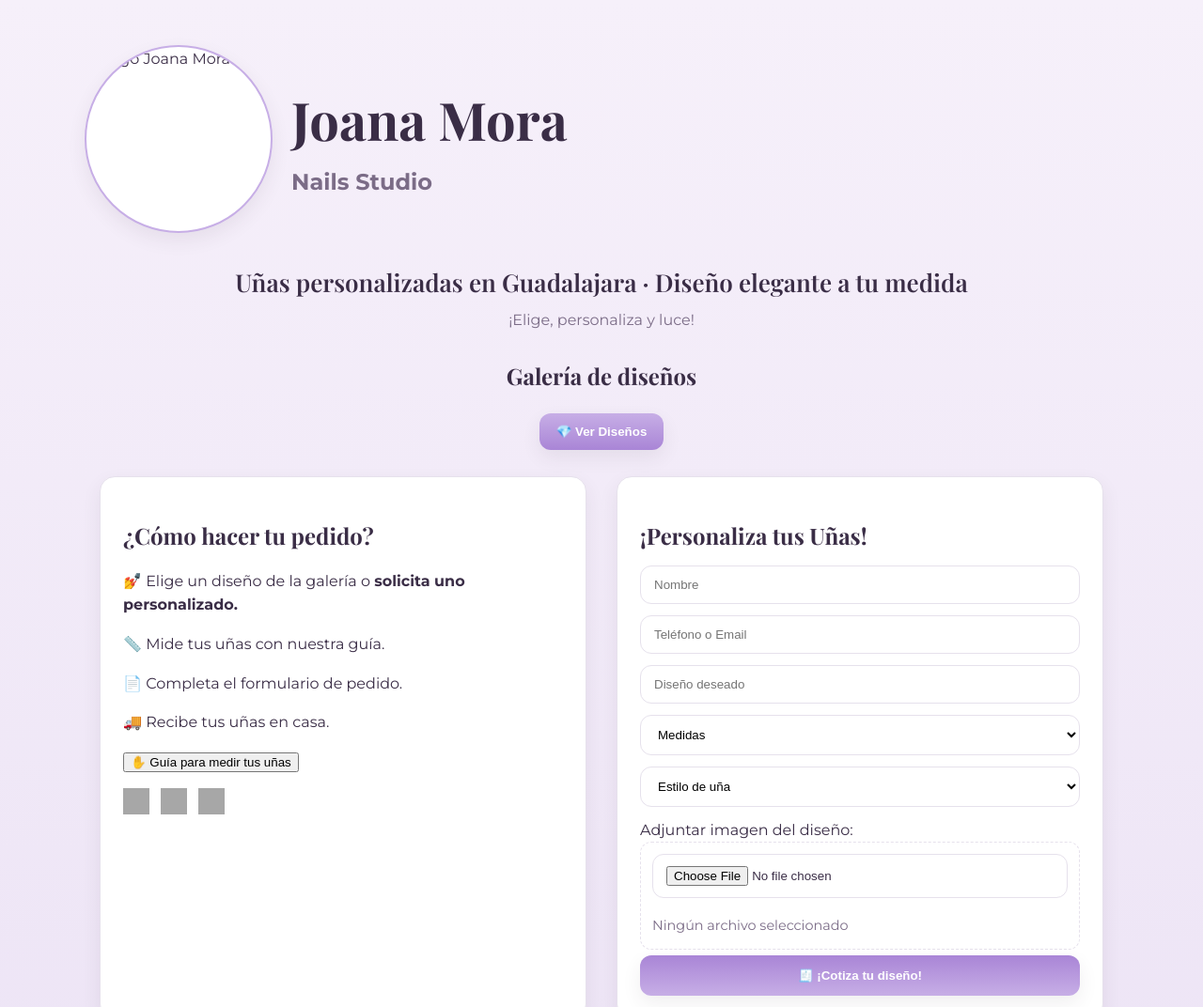
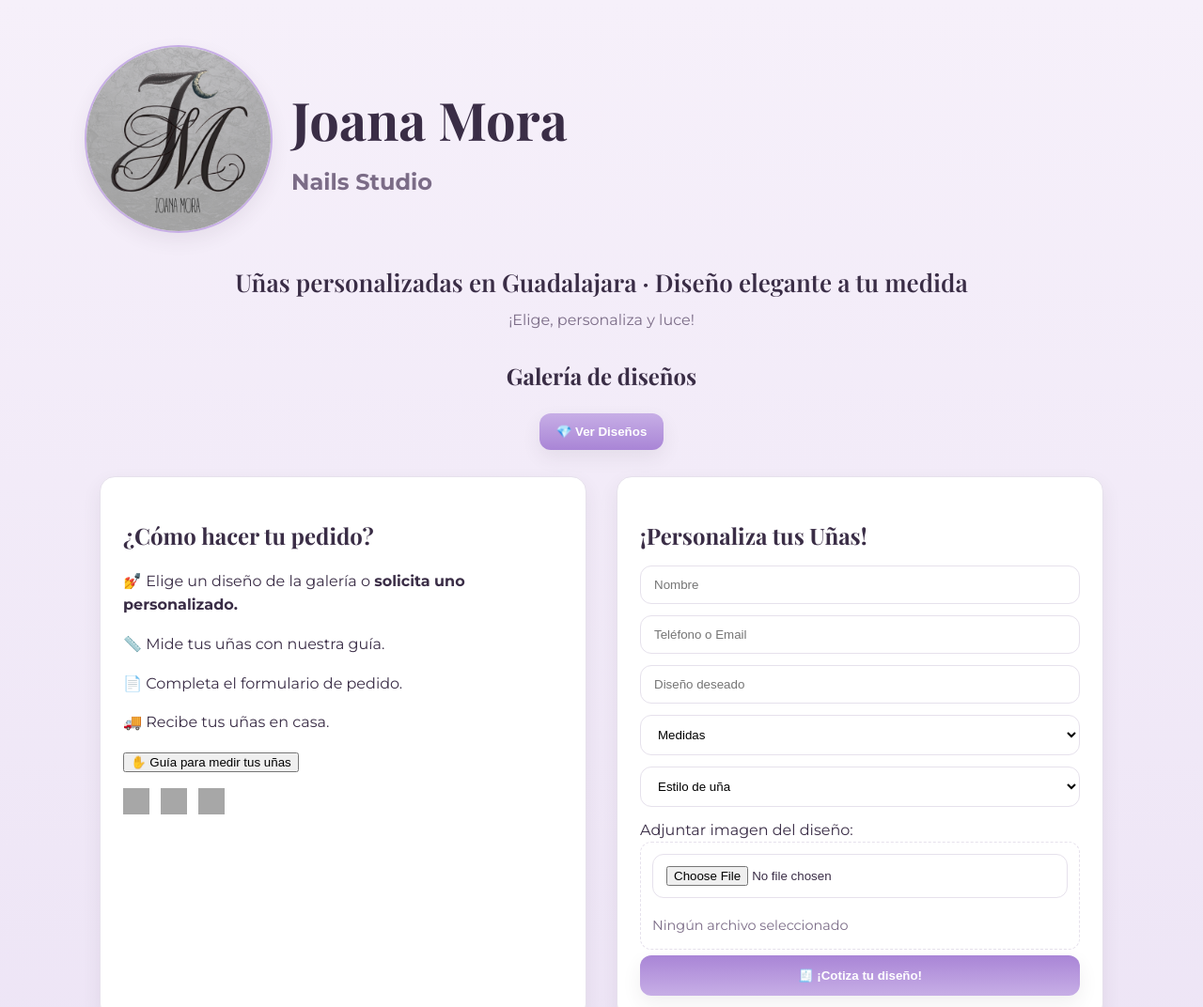
Before and after one commit to AlexValdezdelaTorre/joana-mora-nails, a plain HTML site: page index.html in a window 1280 px wide. Shown: the top 1072 px of the page at 94% size. Drawn offline with nearby package versions, Linux system fonts and the light colour scheme; grey boxes are pictures that could not be loaded.

Commit message:
nuevo logo

```diff
--- a/index.html
+++ b/index.html
@@ -66,7 +66,7 @@
   <header>
     <div class="contenedor-header">
       <div class="logo-container">
-        <img class="img-logo" src="img/logo-Jo.png" alt="Logo Joana Mora">
+        <img class="img-logo" src="assets/img/logo-Jo.png" alt="Logo Joana Mora">
       </div>
       <div>
         <h1 class="titulo">Joana Mora</h1>
```
